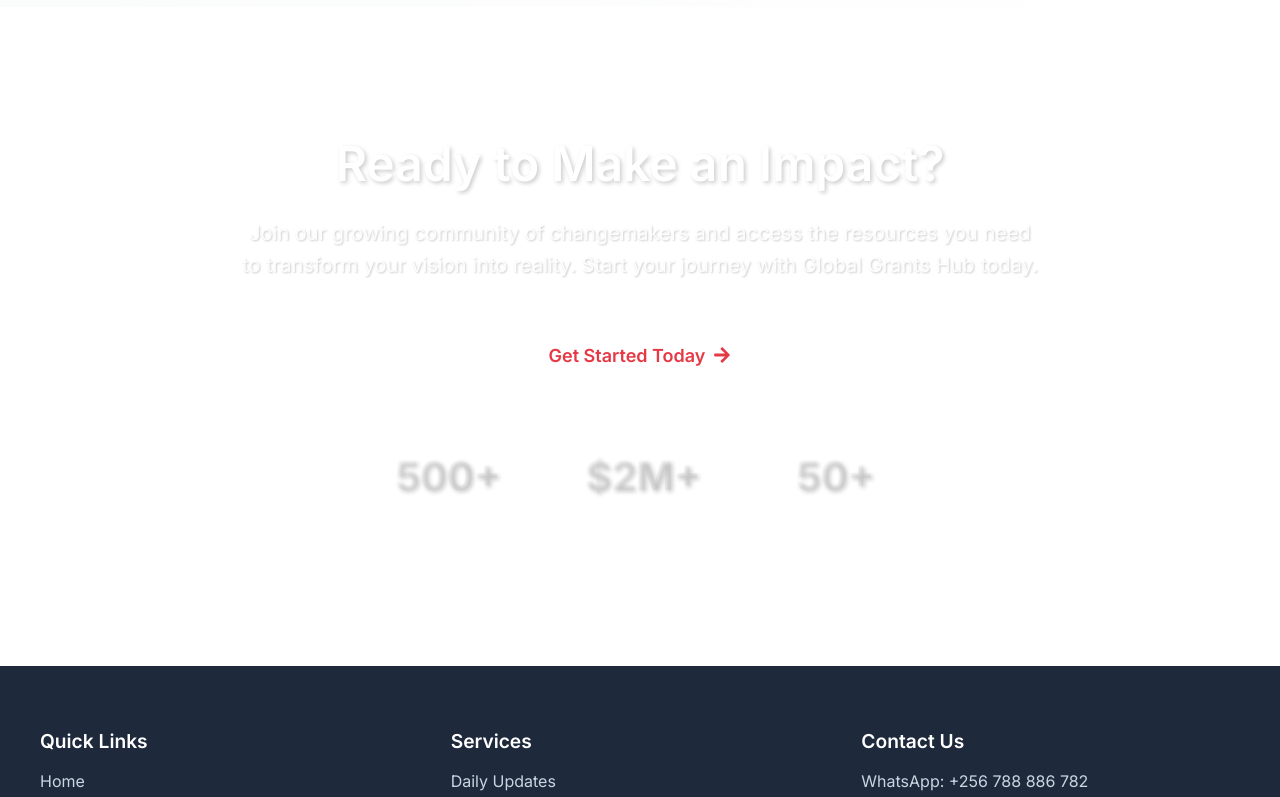
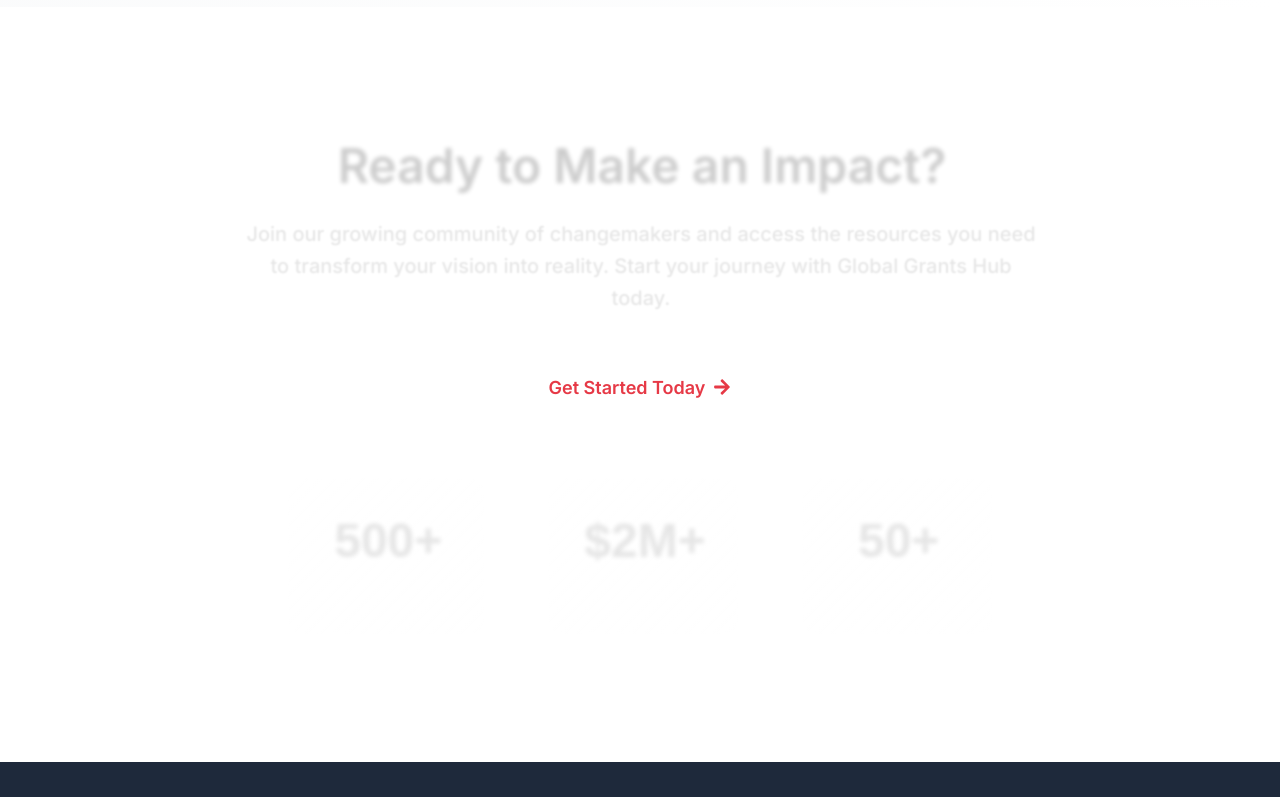
Before and after one commit to ujpm/GGH-website, a React (Vite) app: page / in a window 1280 px wide. Shown: the part 2300-3097 px from the top of the page. Built offline with nearby package versions, Linux system fonts and the light colour scheme.

Commit message:
upadted callToaction and Testimonials.tsx

```diff
--- a/src/components/home/CallToAction.tsx
+++ b/src/components/home/CallToAction.tsx
@@ -40,10 +40,13 @@ const Content = styled.div`
 `;
 
 const Title = styled.h2`
-  color: white;
+  color: var(--color-primary);
   margin-bottom: 1.5rem;
   font-size: 3rem;
   text-shadow: 2px 2px 4px rgba(0, 0, 0, 0.2);
+  background: linear-gradient(135deg, var(--color-primary) 0%, #9c27b0 100%);
+  -webkit-background-clip: text;
+  -webkit-text-fill-color: transparent;
 
   @media (max-width: 768px) {
     font-size: 2.5rem;
@@ -51,11 +54,14 @@ const Title = styled.h2`
 `;
 
 const Description = styled.p`
-  color: rgba(255, 255, 255, 0.9);
+  background: linear-gradient(135deg, #ffffff 80%, var(--color-secondary) 100%);
+  -webkit-background-clip: text;
+  -webkit-text-fill-color: transparent;
   margin-bottom: 3rem;
   font-size: 1.25rem;
   line-height: 1.6;
-  text-shadow: 1px 1px 2px rgba(0, 0, 0, 0.2);
+  text-shadow: 1px 1px 2px rgba(0, 0, 0, 0.1);
+  font-weight: 500;
 `;
 
 const StyledButton = styled(Button)`
@@ -102,35 +108,49 @@ const Stats = styled.div`
 const StatItem = styled.div`
   color: white;
   position: relative;
+  padding: 1.5rem;
+  background: linear-gradient(135deg, rgba(255, 255, 255, 0.15) 0%, rgba(255, 255, 255, 0.05) 100%);
+  border-radius: 15px;
+  transition: transform 0.3s ease;
+  border: 1px solid rgba(255, 255, 255, 0.1);
+
+  &:hover {
+    transform: translateY(-5px);
+    background: linear-gradient(135deg, rgba(255, 255, 255, 0.2) 0%, rgba(255, 255, 255, 0.1) 100%);
+  }
 
   &::after {
     content: '';
     position: absolute;
-    bottom: -10px;
+    bottom: -2px;
     left: 50%;
     transform: translateX(-50%);
     width: 40px;
-    height: 2px;
+    height: 3px;
     background: var(--color-secondary);
     border-radius: 2px;
   }
 `;
 
 const StatNumber = styled.div`
-  font-size: 2.5rem;
+  font-size: 3rem;
   font-weight: bold;
   margin-bottom: 0.5rem;
-  text-shadow: 2px 2px 4px rgba(0, 0, 0, 0.2);
-  background: linear-gradient(135deg, #ffffff 0%, #f0f0f0 100%);
+  background: linear-gradient(135deg, #ffffff 0%, var(--color-secondary) 100%);
   -webkit-background-clip: text;
   -webkit-text-fill-color: transparent;
+  text-shadow: 2px 2px 4px rgba(0, 0, 0, 0.1);
+  font-family: 'Montserrat', sans-serif;
 `;
 
 const StatLabel = styled.div`
-  font-size: 1rem;
-  opacity: 0.9;
+  font-size: 1.1rem;
+  background: linear-gradient(135deg, #ffffff 0%, var(--color-secondary) 80%);
+  -webkit-background-clip: text;
+  -webkit-text-fill-color: transparent;
   font-family: 'Open Sans', sans-serif;
   letter-spacing: 1px;
+  font-weight: 500;
 `;
 
 const CallToAction = () => {
--- a/src/components/home/Testimonials.tsx
+++ b/src/components/home/Testimonials.tsx
@@ -12,7 +12,7 @@ const Section = styled.section`
 
 const SectionTitle = styled.h2`
   text-align: center;
-  color: var(--color-primary);
+  color: var(--color-secondary);
   font-size: 2.5rem;
   margin-bottom: 1rem;
   position: relative;
@@ -22,7 +22,7 @@ const SectionTitle = styled.h2`
     display: block;
     width: 60px;
     height: 3px;
-    background: var(--color-secondary);
+    background: var(--color-primary);
     margin: 1rem auto;
   }
 `;
```
